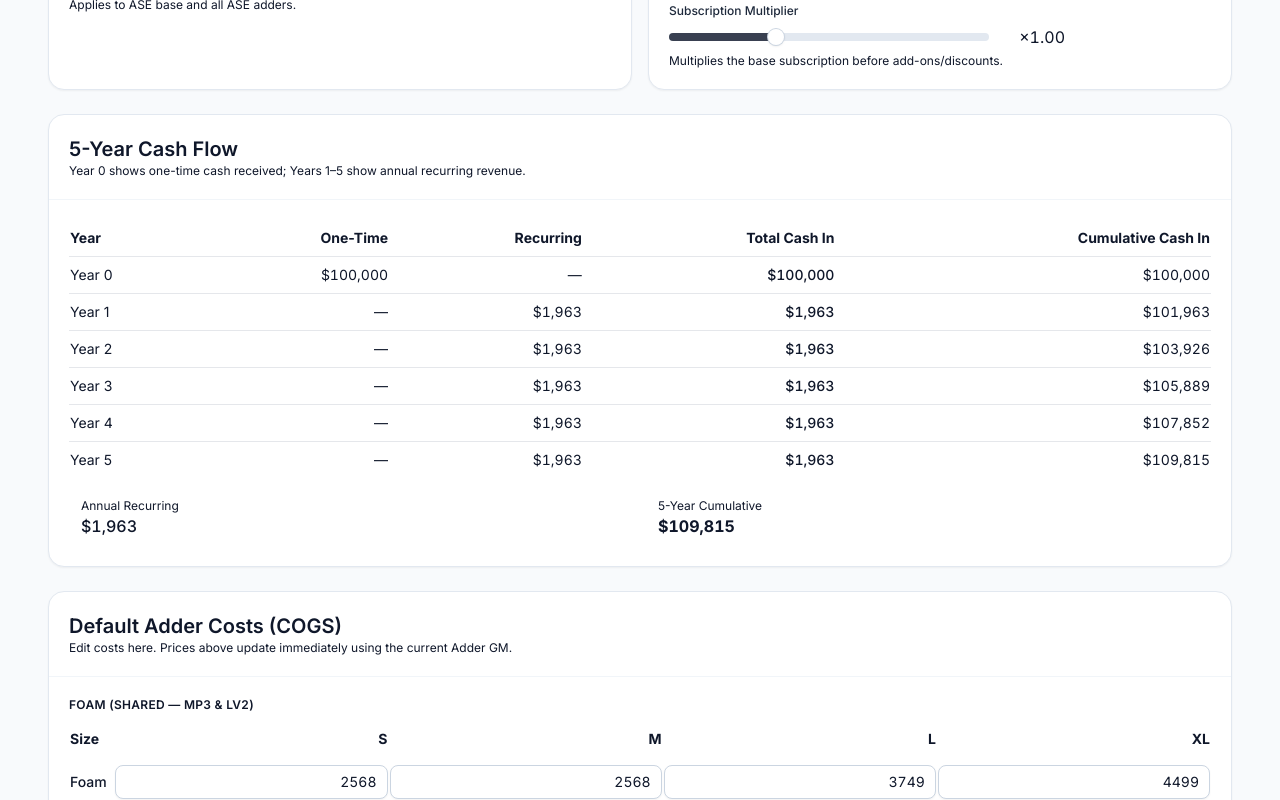
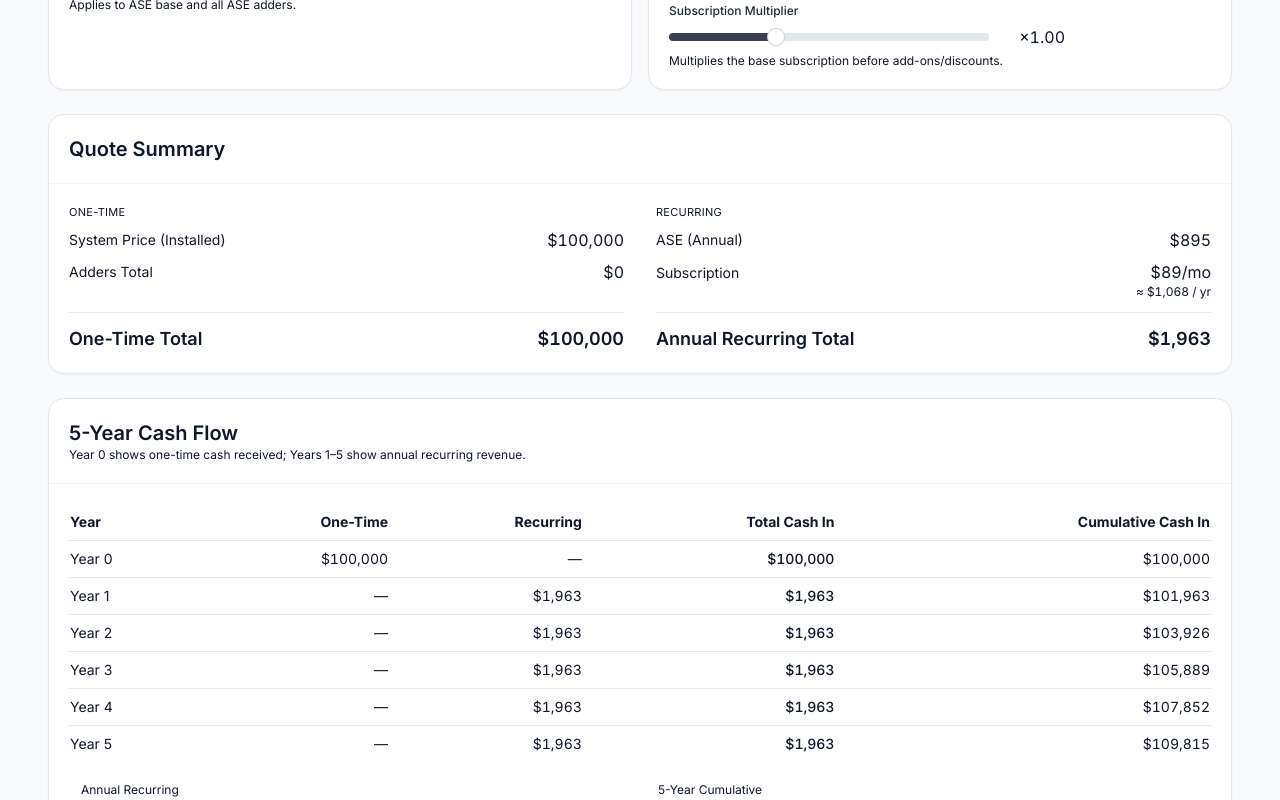
Before and after one commit to cappadonna06/Frontline-pricing-demo, a React (Vite) app: page / in a window 1280 px wide. Shown: the part 1480-2280 px from the top of the page. Built offline with nearby package versions, Linux system fonts and the light colour scheme.

Commit message:
Update FrontlinePricingCalculator.tsx

```diff
--- a/src/FrontlinePricingCalculator.tsx
+++ b/src/FrontlinePricingCalculator.tsx
@@ -836,7 +836,62 @@ const applyGMPreset = (sysGM: number, addGM: number, key?: string) => {
 </Card>
 
 </div>
+{/* Quote Summary */}
+<Card>
+  <CardHeader>
+    <CardTitle>Quote Summary</CardTitle>
+  </CardHeader>
 
+  <CardContent>
+    <div className="grid md:grid-cols-2 gap-8">
+      {/* ONE-TIME */}
+      <section className="flex flex-col justify-between">
+        <div>
+          <div className="text-[11px] uppercase tracking-wide text-muted-foreground mb-2">
+            One-Time
+          </div>
+
+          <div className="space-y-2">
+            <SummaryRow label="System Price (Installed)" value={fmtUSD(recalc.price)} />
+            <SummaryRow label="Adders Total" value={fmtUSD(addersTotal)} />
+          </div>
+        </div>
+
+        <div className="flex justify-between border-t pt-3 mt-3 font-semibold text-lg">
+          <span>One-Time Total</span>
+          <span className="tabular-nums">{fmtUSD(oneTimeTotal)}</span>
+        </div>
+      </section>
+
+      {/* RECURRING */}
+      <section className="flex flex-col justify-between">
+        <div>
+          <div className="text-[11px] uppercase tracking-wide text-muted-foreground mb-2">
+            Recurring
+          </div>
+
+          <div className="space-y-2">
+            <SummaryRow label="ASE (Annual)" value={fmtUSD(aseAnnual)} />
+            <div className="flex items-baseline justify-between">
+              <span className="text-sm text-muted-foreground">Subscription</span>
+              <div className="text-right">
+                <div className="tabular-nums">{fmtUSD(subMonthly)}/mo</div>
+                <div className="text-xs text-muted-foreground tabular-nums">
+                  ≈ {fmtUSD(subAnnual)} / yr
+                </div>
+              </div>
+            </div>
+          </div>
+        </div>
+
+        <div className="flex justify-between border-t pt-3 mt-3 font-semibold text-lg">
+          <span>Annual Recurring Total</span>
+          <span className="tabular-nums">{fmtUSD(recurringAnnual)}</span>
+        </div>
+      </section>
+    </div>
+  </CardContent>
+</Card>
 
  {/* 5-Year Cash Flow */}
 <Card>
```
